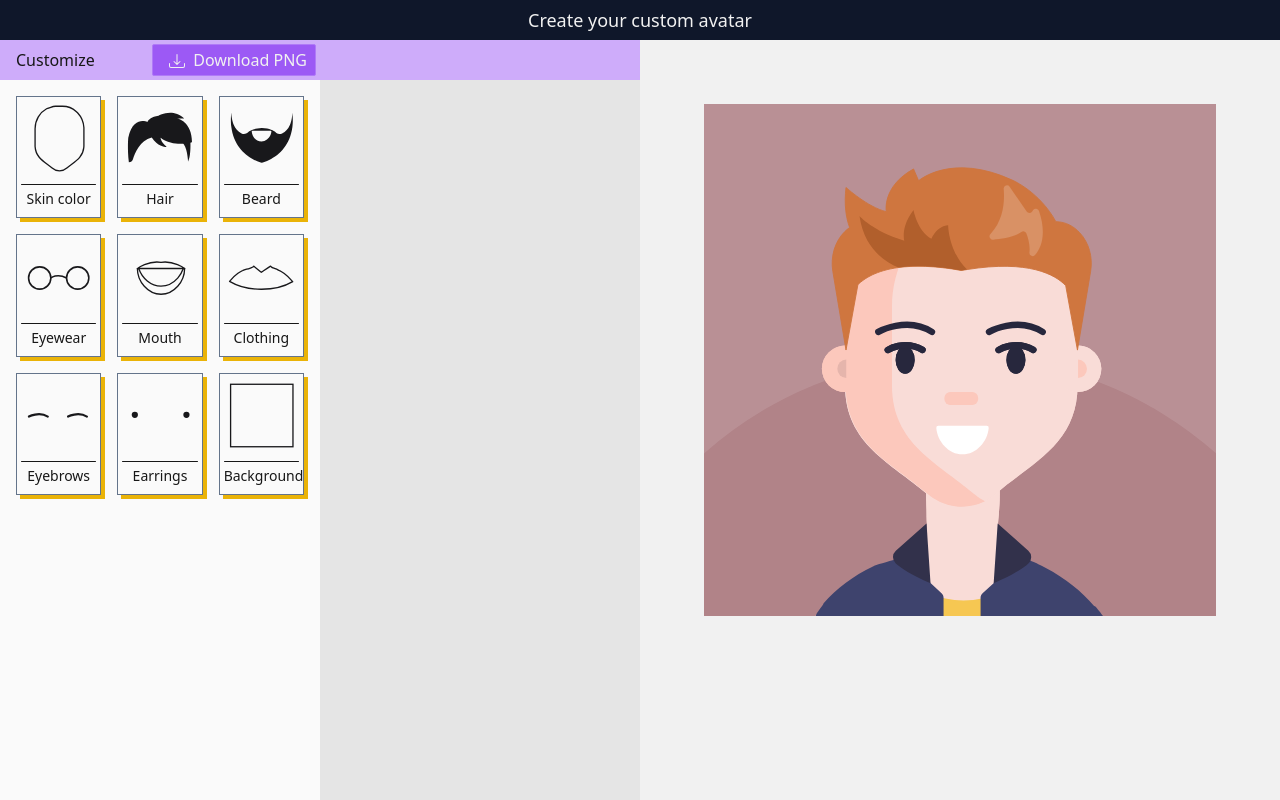
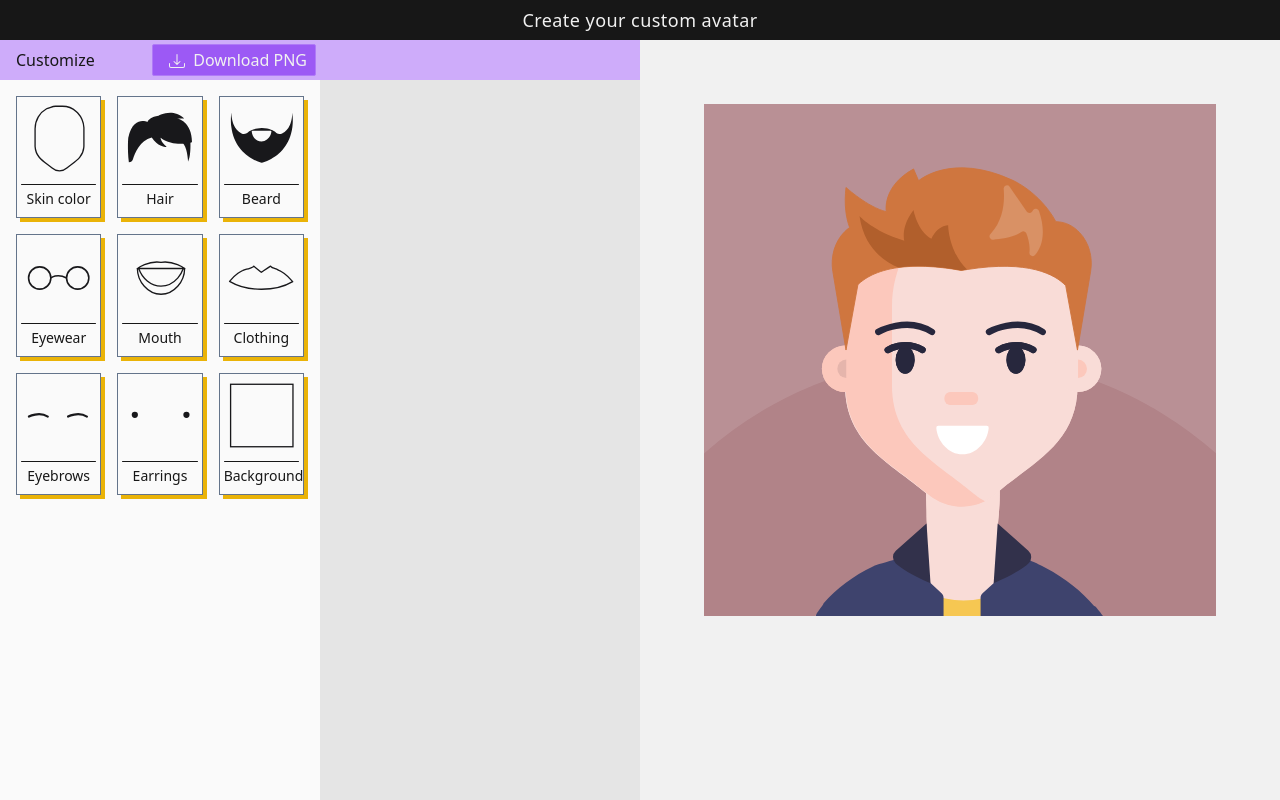
Before and after one commit to R15NTL/avatar-creator, a React (Create React App) app: page / in a window 1280 px wide. Built offline with nearby package versions, Linux system fonts and the light colour scheme.

Commit message:
Header styling updated

```diff
--- a/src/avatars/avatarCreator/AvatarLayout.jsx
+++ b/src/avatars/avatarCreator/AvatarLayout.jsx
@@ -8,7 +8,7 @@ function AvatarLayout({ styleOptions, pathOptions }) {
   return (
     <div className=" h-screen flex flex-col bg-neutral-50 text-neutral-900">
       <main className=" pt-10 h-screen flex-1 grid grid-rows-2  sm:grid-cols-2">
-        <div className=" fixed top-0 w-screen">
+        <div className=" fixed top-0 w-screen z-30">
           <HeaderAvatarCreator text="Create your custom avatar" />
         </div>
         <section className=" row-span-1 bg-light flex sm:col-span-1 sm:row-span-2 sm:hidden">
--- a/src/avatars/avatarCreator/HeaderAvatarCreator.jsx
+++ b/src/avatars/avatarCreator/HeaderAvatarCreator.jsx
@@ -2,8 +2,8 @@ import React from "react";
 
 function HeaderAvatarCreator({ text }) {
   return (
-    <header className=" h-10 bg-slate-900 flex items-center">
-      <h1 className=" inline-block mx-auto font-light text-lg text-light">
+    <header className=" h-10 bg-neutral-900 flex items-center relative">
+      <h1 className=" inline-block mx-auto  text-lg font-medium tracking-wide text-light">
         {text}
       </h1>
     </header>
```
